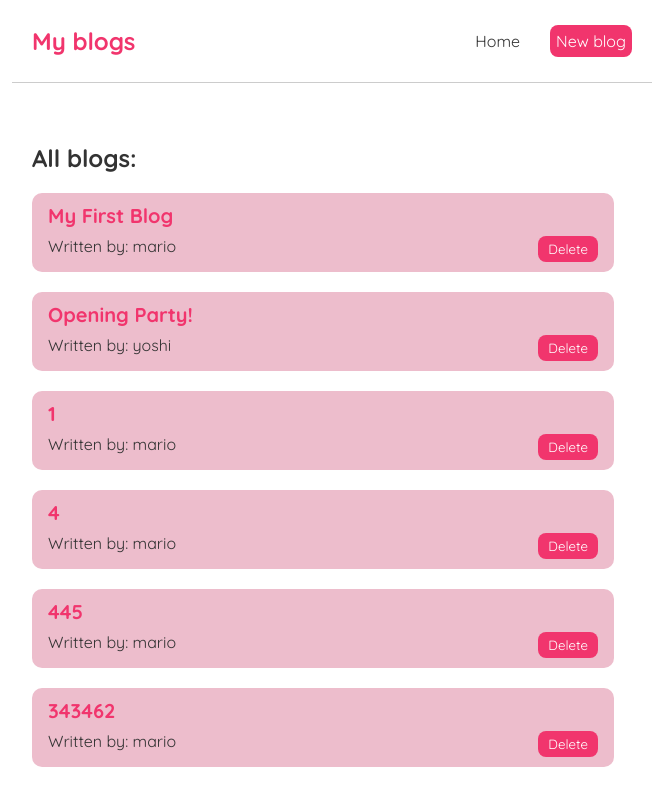
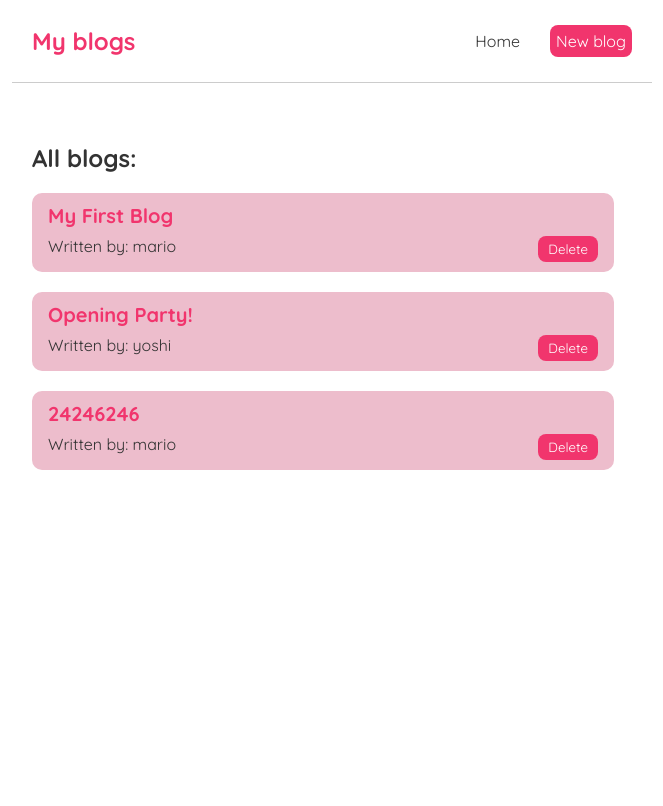
Before and after one commit to AndreasAvetisian/react-js-training, a React (Create React App) app: page / in a window 1280 px wide. Shown: the top 806 px of the page, without its empty margins (308-971 px from the left). Built offline with nearby package versions, Linux system fonts and the light colour scheme; data requests are answered from the project's data file.

Commit message:
added "back to the main page" function

```diff
--- a/data/db.json
+++ b/data/db.json
@@ -13,28 +13,10 @@
       "id": 2
     },
     {
-      "title": "1",
-      "body": "2",
+      "title": "24246246",
+      "body": "462424672472",
       "author": "mario",
       "id": 3
-    },
-    {
-      "title": "4",
-      "body": "5",
-      "author": "mario",
-      "id": 4
-    },
-    {
-      "title": "445",
-      "body": "566",
-      "author": "mario",
-      "id": 5
-    },
-    {
-      "title": "343462",
-      "body": "462462462",
-      "author": "mario",
-      "id": 6
     }
   ]
 }
--- a/src/Create.js
+++ b/src/Create.js
@@ -1,4 +1,5 @@
 import { useState } from 'react';
+import { useNavigate  } from 'react-router-dom';
 
 const Create = () => {
 
@@ -6,6 +7,7 @@ const Create = () => {
     const [body, setBody] = useState('');
     const [author, setAuthor] = useState('mario');
     const [isPending, setIsPending] = useState(false);
+    const navigate  = useNavigate();
 
     const handleSubmit = (e) => {
         e.preventDefault();
@@ -18,12 +20,21 @@ const Create = () => {
             headers: { 'Content-Type': 'application/json'},
             body: JSON.stringify(blog)
         }).then(() => {
+
+
             setTimeout(() => {
                 console.log('New blog added...');
                 setIsPending(false);
                 setTitle('');
                 setBody('');
                 setAuthor('mario');
+
+
+                setTimeout(() => {
+                    navigate('/');
+                }, 1000)
+
+
             },1000)
         })
     }
```
